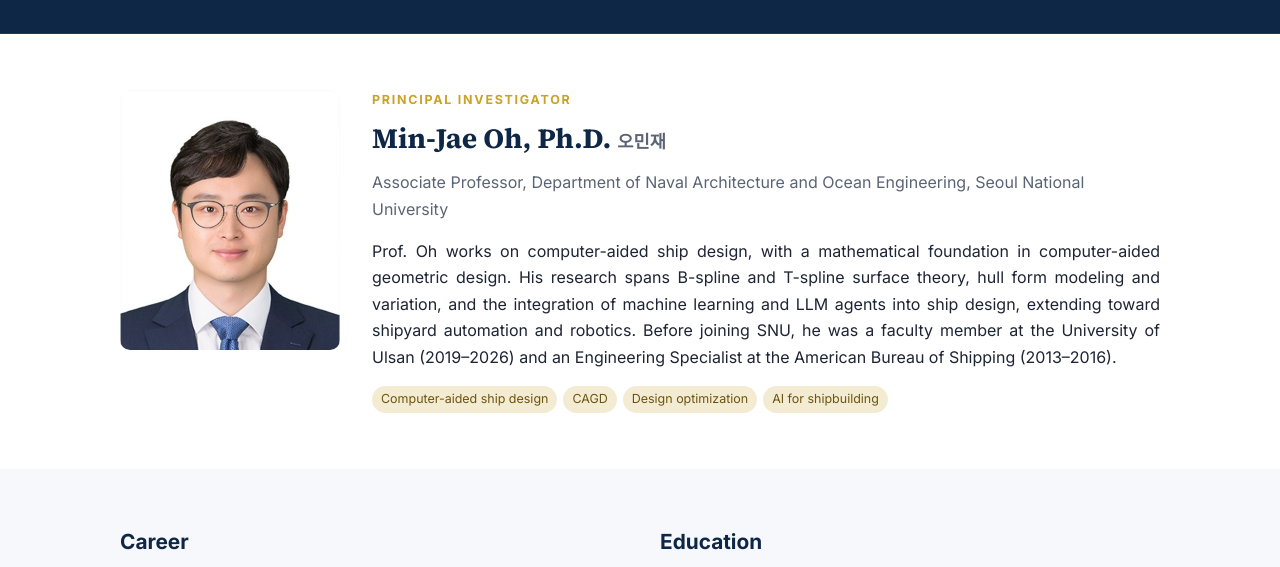
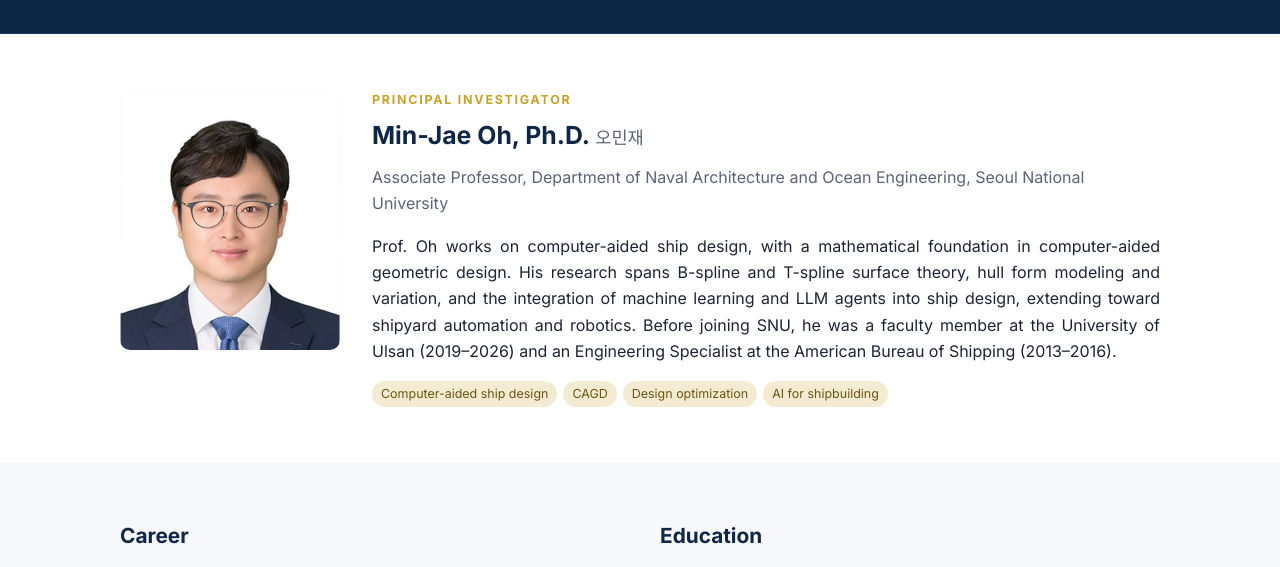
Before and after one commit to snu-ideas/snu-ideas.github.io, a plain HTML site: page people.html in a window 1280 px wide. Shown: the part 212-779 px from the top of the page. Drawn offline with Linux system fonts and the light colour scheme.

Commit message:
People: PI name in same font as members

```diff
--- a/people.html
+++ b/people.html
@@ -24,7 +24,7 @@
     <img class="avatar photo" src="assets/img/minjae-oh.jpg" alt="Prof. Min-Jae Oh" width="220" height="293">
     <div>
       <div class="kicker">Principal Investigator</div>
-      <h2 style="margin-top:4px"><span class="nw">Min-Jae</span> Oh, Ph.D. <span style="font-size:1.1rem;color:var(--muted)">오민재</span></h2>
+      <h2 style="margin-top:4px;font-family:inherit;font-size:1.55rem"><span class="nw">Min-Jae</span> Oh, Ph.D. <span style="font-size:1.1rem;color:var(--muted);font-weight:400">오민재</span></h2>
       <p style="margin:0 0 14px;color:var(--muted)">Associate Professor, Department of Naval Architecture and Ocean Engineering, Seoul National University</p>
       <p class="body-text">Prof. Oh works on <span class="nw">computer-aided</span> ship design, with a mathematical foundation in <span class="nw">computer-aided</span> geometric design. His research spans <span class="nw">B-spline</span> and <span class="nw">T-spline</span> surface theory, hull form modeling and variation, and the integration of machine learning and LLM agents into ship design, extending toward shipyard automation and robotics. Before joining SNU, he was a faculty member at the University of Ulsan (<span class="nw">2019–2026</span>) and an Engineering Specialist at the American Bureau of Shipping (<span class="nw">2013–2016</span>).</p>
       <ul class="tags"><li><span class="nw">Computer-aided</span> ship design</li><li>CAGD</li><li>Design optimization</li><li>AI for shipbuilding</li></ul>
```
